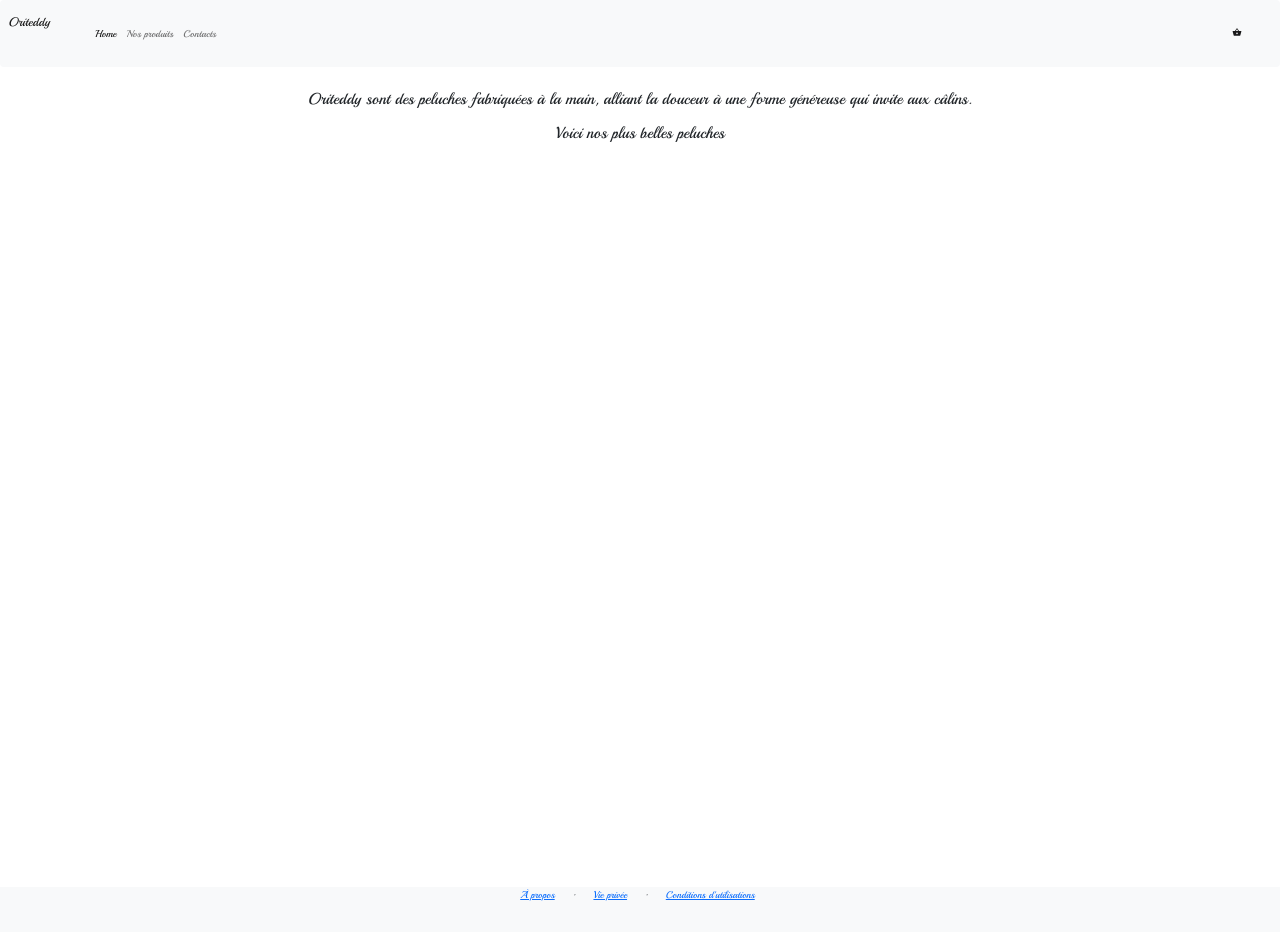
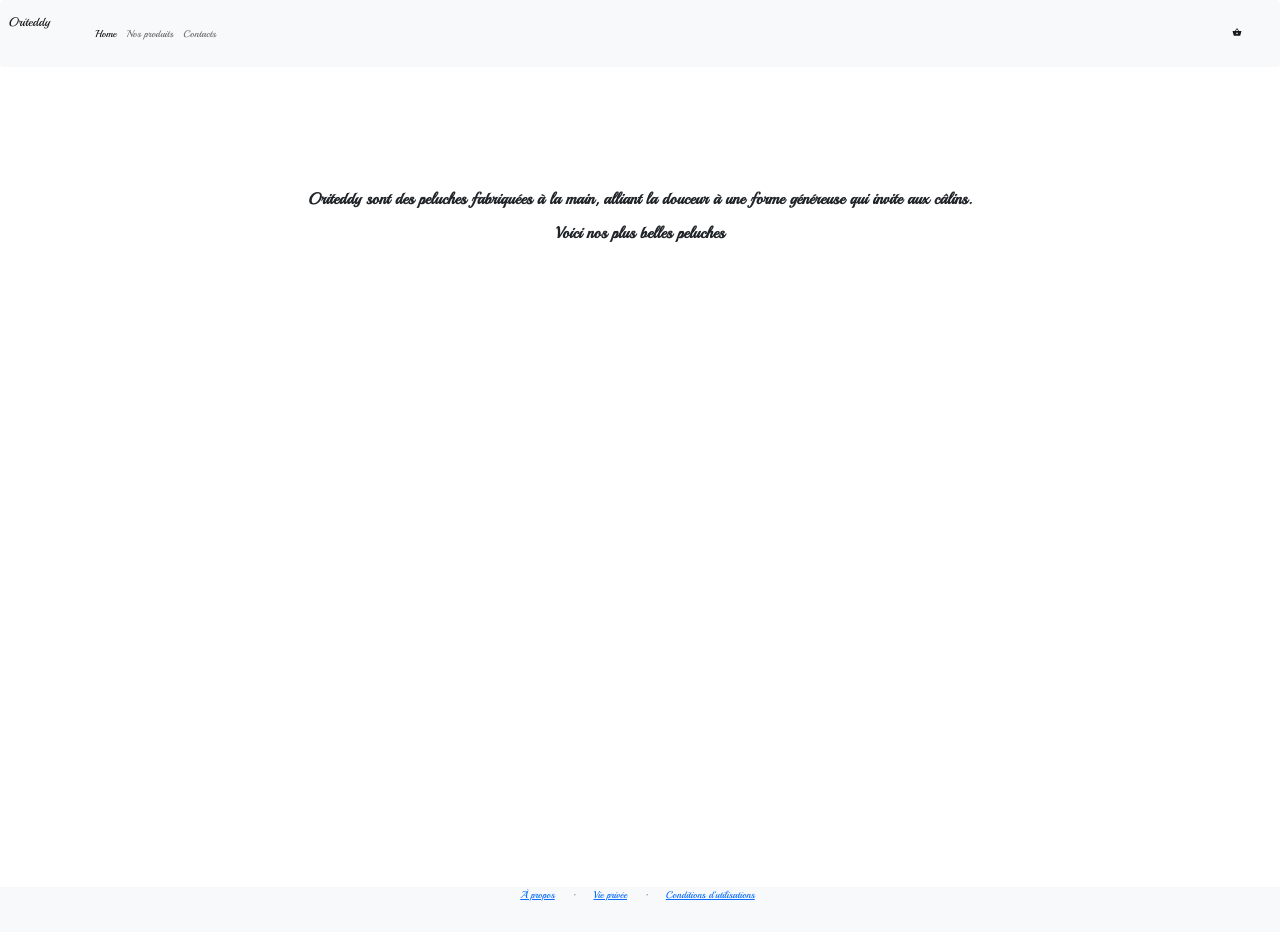
Before and after one commit to Salima83/SalimaAlmeras_5_30032021, a plain HTML site: page fronted/index.html in a window 1280 px wide. Drawn offline with nearby package versions, Linux system fonts and the light colour scheme; no server answers.

Commit message:
modification

```diff
--- a/fronted/style.css
+++ b/fronted/style.css
@@ -37,6 +37,8 @@
     .tx-text-center {
         padding-bottom: 10%;
         font-size: medium;
+        font-weight: 600;
+        padding-top: 10rem;
     }
 
     .h2.p {
```
